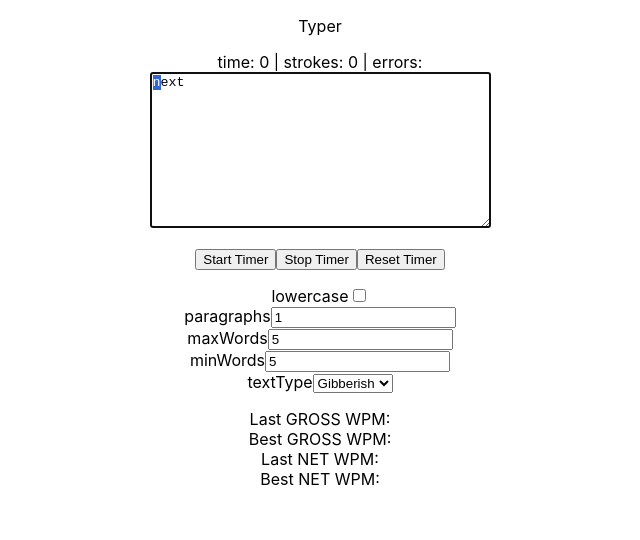
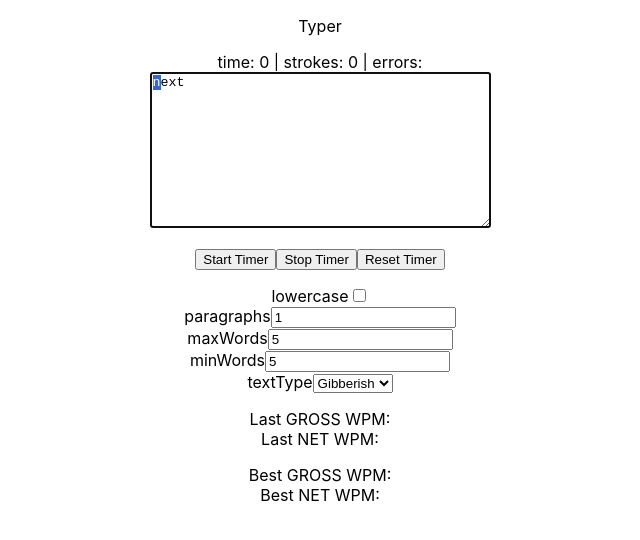
Before and after one commit to fjrois/typer, a React (Create React App) app: page / in a window 1280 px wide. Shown: the top 540 px of the page, without its empty margins (320-960 px from the left). Built offline with nearby package versions, Linux system fonts and the light colour scheme.

Commit message:
Minor UI adjustment in Typer

```diff
--- a/src/components/Typer.js
+++ b/src/components/Typer.js
@@ -67,8 +67,9 @@ class Typer extends React.Component {
         </div>
         <p></p>
         <div>Last GROSS WPM: {this.state.wpm.last.gross}</div>
+        <div>Last NET WPM: {this.state.wpm.last.net}</div>
+        <p></p>
         <div>Best GROSS WPM: {this.state.wpm.best.gross}</div>
-        <div>Last NET WPM: {this.state.wpm.last.net}</div>
         <div>Best NET WPM: {this.state.wpm.best.net}</div>
       </>
     );
```
